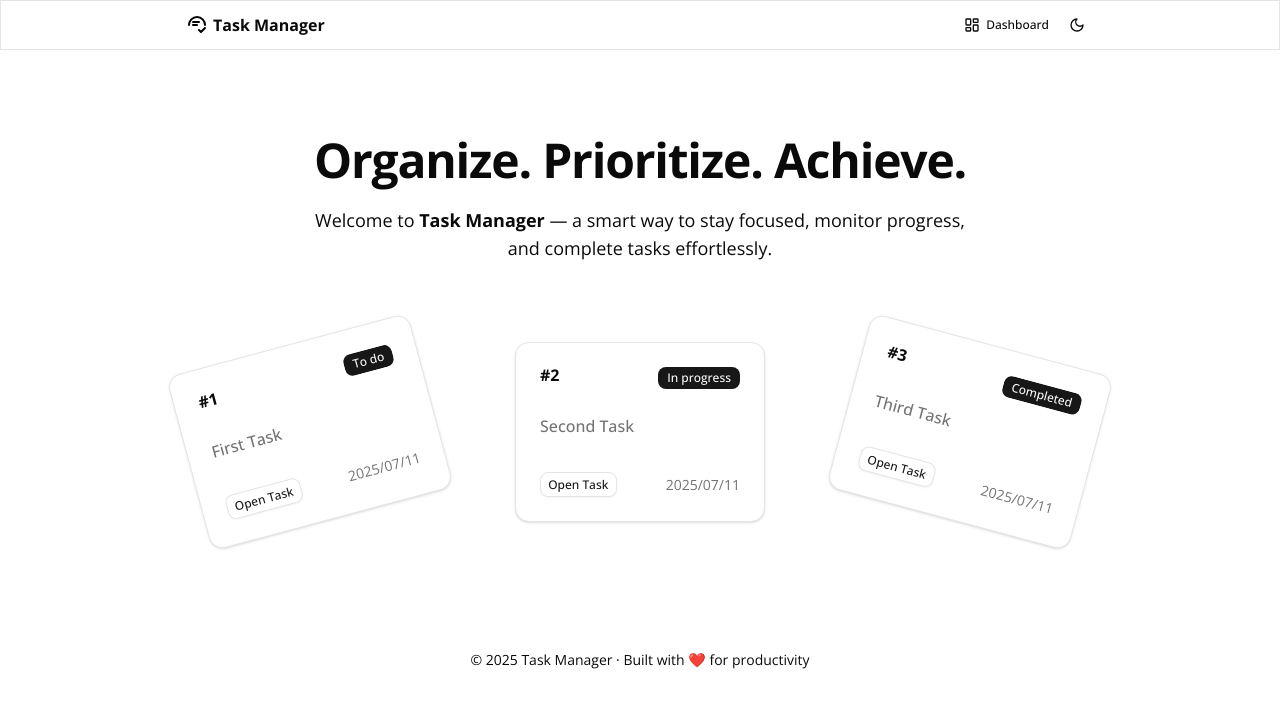
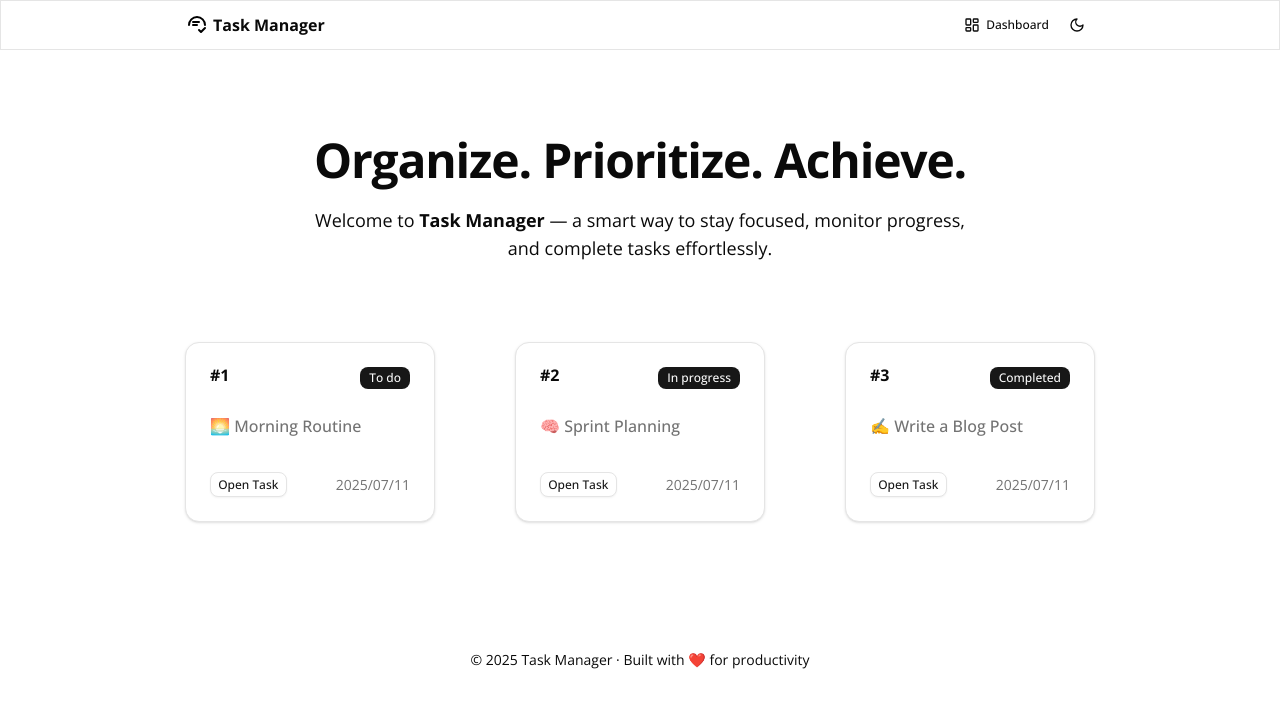
Before and after one commit to buzadandeveloper/task-manager-frontend, a Next.js app: page / in a window 1280 px wide. Shown: the top 708 px of the page. Built offline with nearby package versions, Linux system fonts and the light colour scheme; no server answers.

Commit message:
feat: update components and adjustments style

```diff
--- a/src/app/globals.css
+++ b/src/app/globals.css
@@ -120,8 +120,8 @@
 .custom-scrollbar {
   @apply [&::-webkit-scrollbar]:w-2
   [&::-webkit-scrollbar-track]:bg-transparent
-  [&::-webkit-scrollbar-track]:mt-1
-  [&::-webkit-scrollbar-track]:mb-1
+  [&::-webkit-scrollbar-track]:mt-2
+  [&::-webkit-scrollbar-track]:mb-2
   [&::-webkit-scrollbar-thumb]:bg-gray-200
   [&::-webkit-scrollbar-thumb]:rounded-[50px]
   [&::-webkit-scrollbar-thumb]:cursor-pointer
--- a/src/app/not-found.tsx
+++ b/src/app/not-found.tsx
@@ -1,9 +1,16 @@
+'use client';
 import { TaskManagerIcon } from '@/icons/task-manager-icon';
+import { useRouter } from 'next/navigation';
 
 export default function NotFound() {
+  const router = useRouter();
+
   return (
     <main className='flex items-center justify-center fixed bg-background h-screen w-full z-60'>
-      <div className='flex items-center gap-1 text-l font-semibold hover:bg-transparent top-5 left-5 absolute p-5'>
+      <div
+        className='flex items-center gap-1 text-l font-semibold hover:bg-transparent top-5 left-5 absolute p-5 cursor-pointer'
+        onClick={() => router.push('/')}
+      >
         <TaskManagerIcon />
         Task Manager
       </div>
--- a/src/app/page.tsx
+++ b/src/app/page.tsx
@@ -1,4 +1,5 @@
 import { TaskCard } from '@/features/tasks';
+import { TaskStatus } from '@/features/tasks/constants/statuses';
 
 export default function Home() {
   return (
@@ -13,42 +14,23 @@ export default function Home() {
         </p>
       </section>
       <div className='flex justify-center items-center w-full gap-20 max-lg:flex-col'>
-        <div className='w-[250px] rotate-[-15deg] transform transition-transform hover:scale-105'>
+        {exampleTasks.map((task, index) => (
+          <div
+            key={task.status}
+            className={`w-[250px] rotate-[${task.rotate}] transform transition-transform hover:scale-105`}
+          >
             <TaskCard
               task={{
-              title: 'First Task',
-              status: 0,
+                title: task.title,
+                description: task.description,
+                status: task.status as TaskStatus,
                 date: new Date().toISOString(),
               }}
-            index={0}
-            statusFilter={'1'}
+              index={index}
               disabled={true}
             />
           </div>
-        <div className='w-[250px] transform transition-transform hover:scale-105'>
-          <TaskCard
-            task={{
-              title: 'Second Task',
-              status: 1,
-              date: new Date().toISOString(),
-            }}
-            index={1}
-            statusFilter={'1'}
-            disabled={true}
-          />
-        </div>
-        <div className='w-[250px] rotate-[15deg] transform transition-transform hover:scale-105 max-lg:rotate-[-15deg]'>
-          <TaskCard
-            task={{
-              title: 'Third Task',
-              status: 2,
-              date: new Date().toISOString(),
-            }}
-            index={2}
-            statusFilter={'1'}
-            disabled={true}
-          />
-        </div>
+        ))}
       </div>
       <footer className='mt-12 text-sm text-center max-lg:mb-10 max-lg:mt-0'>
         © {new Date().getFullYear()} Task Manager · Built with ❤️ for productivity
@@ -56,3 +38,25 @@ export default function Home() {
     </main>
   );
 }
+
+const exampleTasks = [
+  {
+    title: '🌅 Morning Routine',
+    description:
+      'Design a morning ritual that energizes you — from meditation to a focused to-do list.',
+    status: 0,
+    rotate: '-15deg',
+  },
+  {
+    title: '🧠 Sprint Planning',
+    description: 'Define priorities, assign owners, and get everyone aligned for the week ahead.',
+    status: 1,
+    rotate: '0deg',
+  },
+  {
+    title: '✍️ Write a Blog Post',
+    description: 'Share what you’ve learned — teach, inspire, and grow your personal brand.',
+    status: 2,
+    rotate: '15deg',
+  },
+];
--- a/src/components/app-navbar.tsx
+++ b/src/components/app-navbar.tsx
@@ -18,17 +18,27 @@ export const AppNavbar = () => {
   if (hiddenRoutes.includes(pathname)) {
     return null;
   }
+  const handleRedirectDashboard = () => {
+    if (!user) {
+      router.push('/login');
+    } else {
+      router.push('/dashboard');
+    }
+  };
 
   return (
     <Card className='w-full h-[50px] bg-white backdrop-blur-none fixed rounded-none shadow-none dark:bg-zinc-700 z-50'>
       <CardContent className='flex justify-between items-center h-full ml-2 mr-2 gap-5 md:ml-[10em] md:mr-[10em]'>
-        <div className='flex gap-1 text-l hover:bg-transparent font-semibold'>
+        <div
+          className='flex gap-1 text-l hover:bg-transparent font-semibold cursor-pointer'
+          onClick={() => router.push('/')}
+        >
           <TaskManagerIcon />
           Task Manager
         </div>
         <div className='flex items-center'>
           {!user && (
-            <Button size='sm' variant='nav' onClick={() => router.push('/login')}>
+            <Button size='sm' variant='nav' onClick={handleRedirectDashboard}>
               <LayoutDashboard />
               Dashboard
             </Button>
--- a/src/features/profile/components/menu-profile-card.tsx
+++ b/src/features/profile/components/menu-profile-card.tsx
@@ -2,7 +2,7 @@ import { User } from '@/features/profile/types/user.types';
 import { Avatar, AvatarImage } from '@/components/ui/avatar';
 import { Badge } from '@/components/ui/badge';
 import { GoogleIcon } from '@/icons/google-icon';
-import { Github, LogOut } from 'lucide-react';
+import { Github, LayoutDashboard, LogOut } from 'lucide-react';
 import { Button } from '@/components/ui/button';
 import {
   DropdownMenu,
@@ -14,6 +14,7 @@ import {
   DropdownMenuTrigger,
 } from '@/components/ui/dropdown-menu';
 import { useOAuthLogin } from '@/features/login/hooks/use-auth';
+import { useRouter } from 'next/navigation';
 
 type ProfileCardProps = {
   user: User;
@@ -21,6 +22,7 @@ type ProfileCardProps = {
 
 export const MenuProfileCard = ({ user }: ProfileCardProps) => {
   const { logout } = useOAuthLogin();
+  const router = useRouter();
 
   return (
     <DropdownMenu>
@@ -49,6 +51,12 @@ export const MenuProfileCard = ({ user }: ProfileCardProps) => {
         </div>
         <DropdownMenuGroup>
           <DropdownMenuSeparator />
+          {user && (
+            <DropdownMenuItem onClick={() => router.push('/dashboard')}>
+              <LayoutDashboard />
+              Dashboard
+            </DropdownMenuItem>
+          )}
           <DropdownMenuItem onClick={logout}>
             <LogOut /> Log out
           </DropdownMenuItem>
--- a/src/features/tasks/components/task-card.tsx
+++ b/src/features/tasks/components/task-card.tsx
@@ -18,7 +18,7 @@ import { format } from 'date-fns';
 type TaskCardProps = {
   task: Task;
   index: number;
-  statusFilter: string;
+  statusFilter?: string;
   disabled?: boolean;
 };
 
--- a/src/features/tasks/components/view-task-information.tsx
+++ b/src/features/tasks/components/view-task-information.tsx
@@ -35,7 +35,7 @@ import { STATUSES, TaskStatus } from '@/features/tasks/constants/statuses';
 type ViewTaskInformationProps = {
   task: Task;
   index: number;
-  statusFilter: string;
+  statusFilter?: string;
   disabled?: boolean;
 };
 
```
Lines whose indentation alone changed are shown as unchanged.
